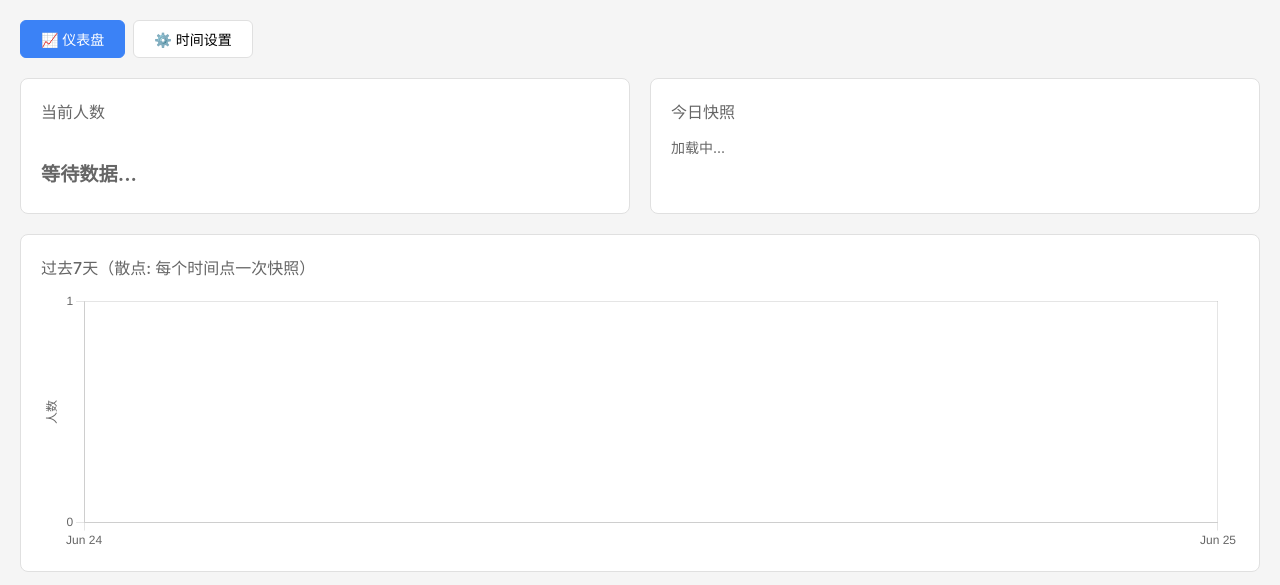
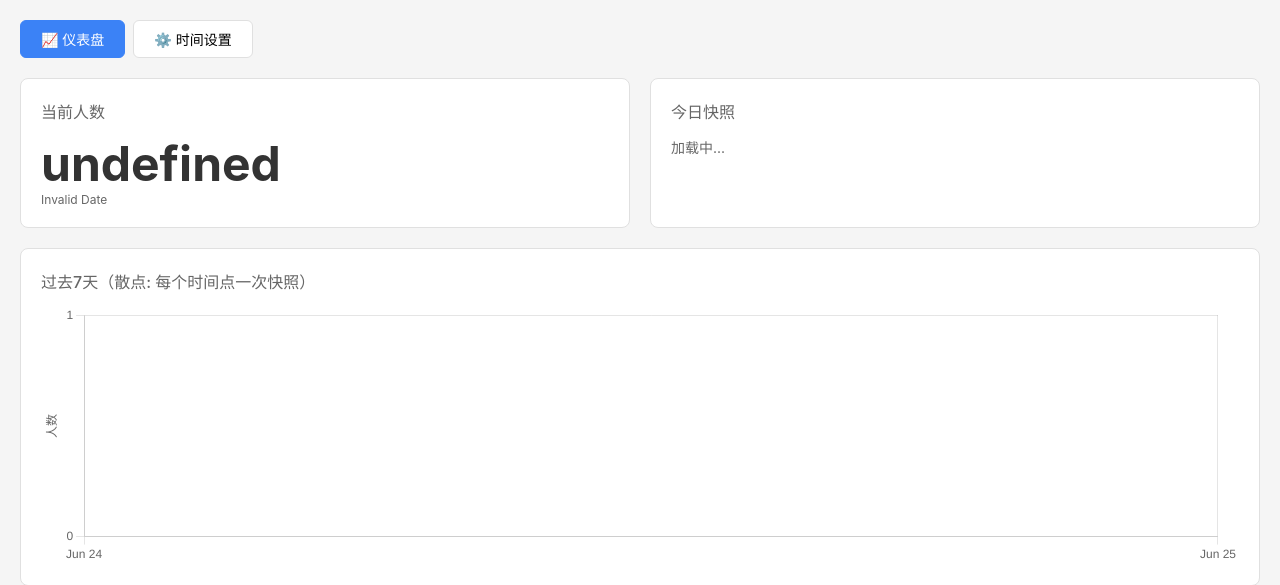
Before and after one commit to qipy2026/camera-people-counter, a Flask app: page / in a window 1280 px wide. Shown: the part 55-640 px from the top of the page. Run offline with Flask 3, Linux system fonts and the light colour scheme; data that the repository does not hold is empty; parts of the project's set-up code (start-up, migrations or seed data) failed here and were passed over.

Commit message:
fix: 当前人数显示 undefined — d.count → d.person_count
API 返回字段为 person_count，JS 引用了不存在的 d.count。

Co-Authored-By: Claude <noreply@anthropic.com>

```diff
--- a/templates/dashboard.html
+++ b/templates/dashboard.html
@@ -185,10 +185,10 @@ async function loadLatest() {
   try {
     const r = await fetch(API + '/counts/latest?camera_id=1'); const d = await r.json();
     const el = document.getElementById('current-count');
-    if (d.count === null) {
+    if (d.person_count === null) {
       el.innerHTML = '<span style="font-size:1.2rem;color:var(--sub)">等待数据...</span>';
     } else {
-      el.innerHTML = `${d.count}<span class="time">${new Date(d.recorded_at).toLocaleString('zh-CN')}</span>`;
+      el.innerHTML = `${d.person_count}<span class="time">${new Date(d.recorded_at).toLocaleString('zh-CN')}</span>`;
     }
   } catch(e) {}
 }
```
